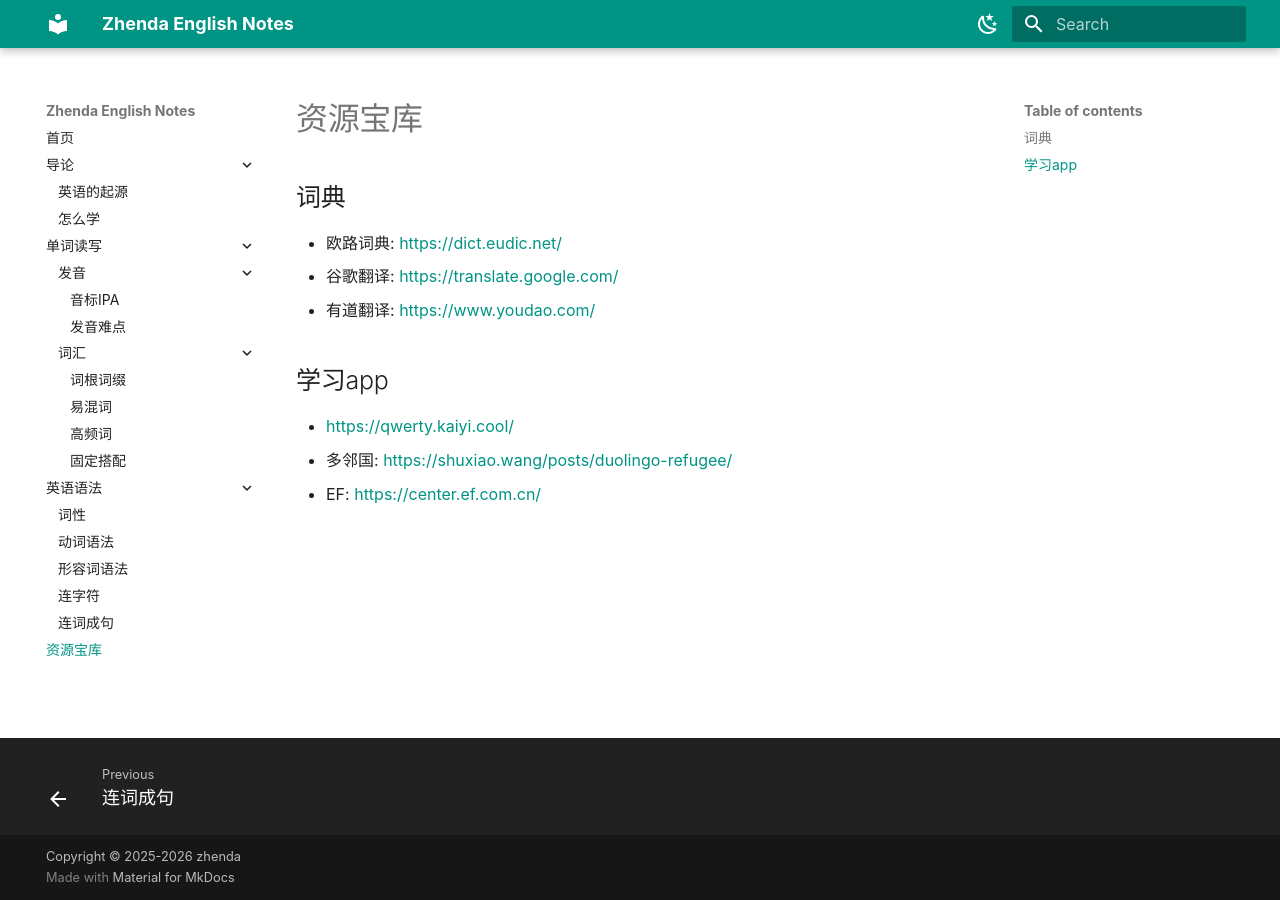
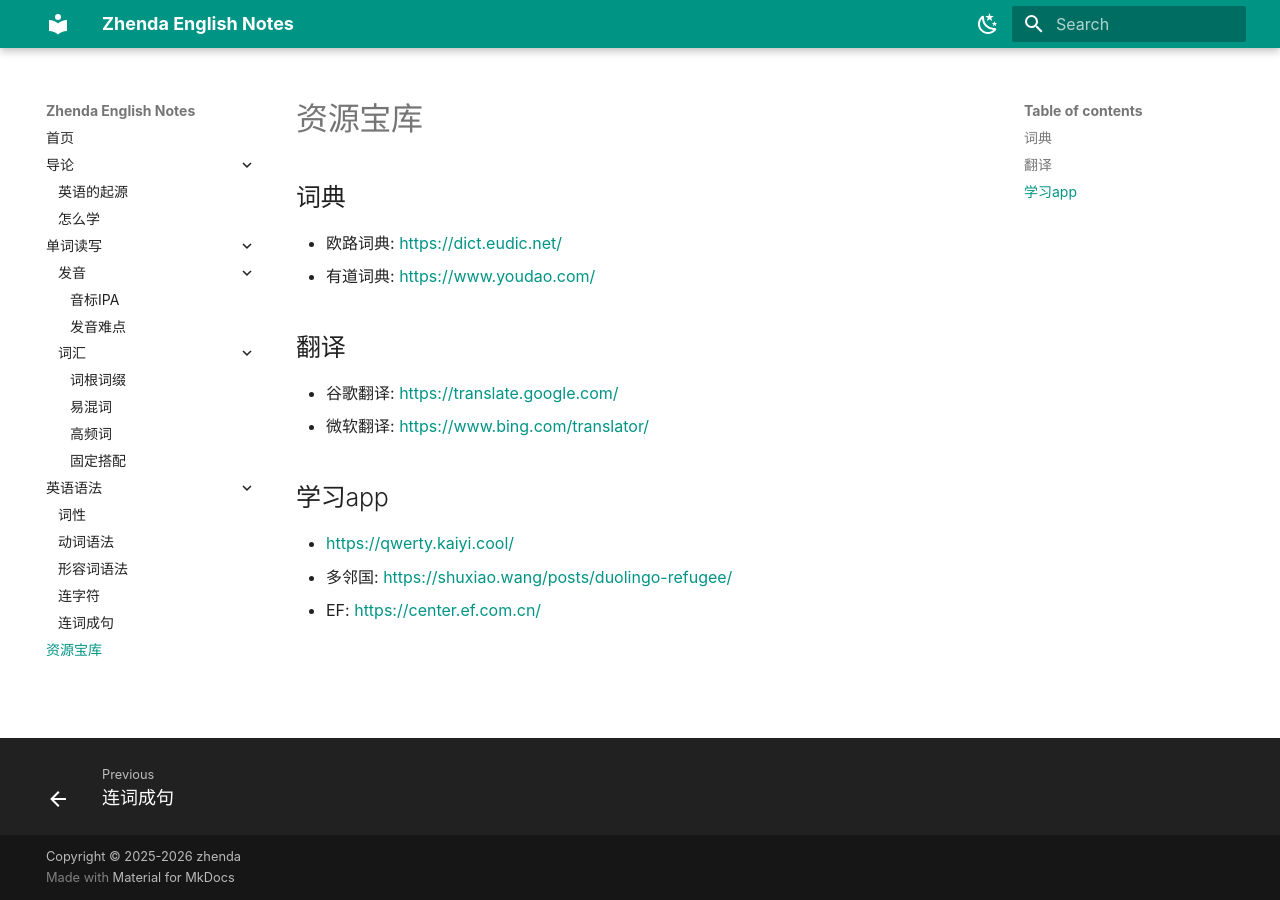
Before and after one commit to zhenda-hub/english-note, an MkDocs documentation site: the page built from docs/tools.md, in a window 1280 px wide. Built offline with MkDocs 1.6.1 and Material for MkDocs 9.7.7, drawn with Linux system fonts in a browser that asks for light colours; plug-ins that fetch from the network failed and are left out.

Commit message:
update: tools

```diff
--- a/docs/tools.md
+++ b/docs/tools.md
@@ -2,10 +2,12 @@
 ## 词典
 
 - 欧路词典: <https://dict.eudic.net/>
+- 有道词典: <https://www.youdao.com/>
+
+## 翻译
+
 - 谷歌翻译: <https://translate.google.com/>
-- 有道翻译: <https://www.youdao.com/>
-
-
+- 微软翻译: <https://www.bing.com/translator/>
 
 ## 学习app
 
```
